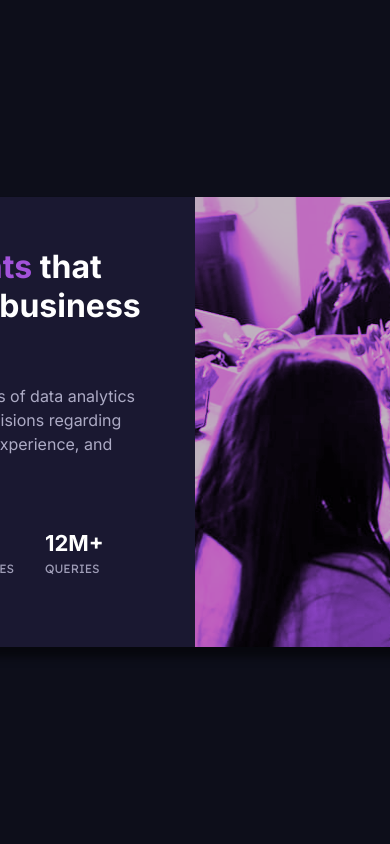
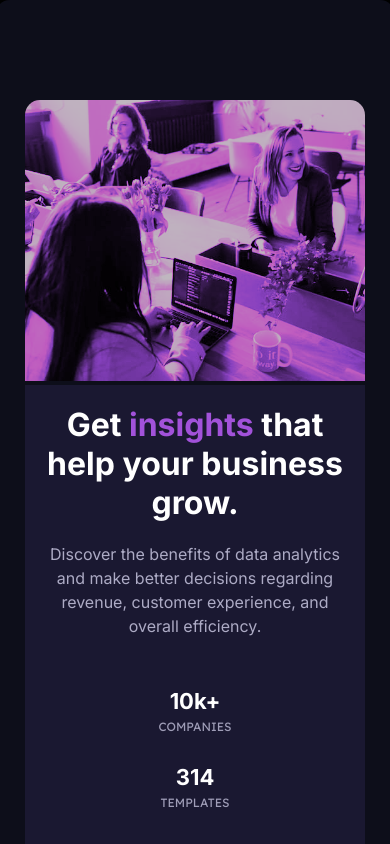
Before and after one commit to sparklaunch/02.StatsPreview, a Svelte app in the folder stats-preview/: page / in a window 390 px wide. Built offline with nearby package versions, Linux system fonts and the light colour scheme.

Commit message:
Add the mobile page

```diff
--- a/stats-preview/public/global.css
+++ b/stats-preview/public/global.css
@@ -2,4 +2,5 @@
   margin: 0;
   padding: 0;
   box-sizing: border-box;
+  transition: ease all 0.5s;
 }
--- a/stats-preview/src/App.svelte
+++ b/stats-preview/src/App.svelte
@@ -23,4 +23,9 @@
     height: 100%;
     background-color: rgb(13, 14, 26);
   }
+  @media screen and (max-width: 1440px) {
+    #app {
+      background-color: black;
+    }
+  }
 </style>
--- a/stats-preview/src/components/Card.svelte
+++ b/stats-preview/src/components/Card.svelte
@@ -21,4 +21,15 @@
     overflow: hidden;
     width: 800px;
   }
+  @media screen and (max-width: 1440px) {
+    #card {
+      flex-direction: column-reverse;
+      width: 400px;
+      padding: 100px 30px;
+      top: 0;
+      transform: translate(-50%, 0);
+      position: relative;
+      background-color: rgb(13, 14, 26);
+    }
+  }
 </style>
--- a/stats-preview/src/components/Figures.svelte
+++ b/stats-preview/src/components/Figures.svelte
@@ -30,4 +30,17 @@
     font-family: "Lexend Deca", sans-serif;
     font-size: 12px;
   }
+  @media screen and (max-width: 1440px) {
+    #figures {
+      display: flex;
+      flex-direction: column;
+      align-items: center;
+    }
+    #figures > div {
+      margin-bottom: 30px;
+    }
+    #figures > div > p {
+      text-align: center;
+    }
+  }
 </style>
--- a/stats-preview/src/components/Left.svelte
+++ b/stats-preview/src/components/Left.svelte
@@ -13,4 +13,13 @@
     width: 50%;
     padding: 50px;
   }
+  @media screen and (max-width: 1440px) {
+    #left {
+      width: 100%;
+      padding: 20px;
+      background-color: rgb(26, 24, 49);
+      border-bottom-left-radius: 15px;
+      border-bottom-right-radius: 15px;
+    }
+  }
 </style>
--- a/stats-preview/src/components/Right.svelte
+++ b/stats-preview/src/components/Right.svelte
@@ -10,4 +10,16 @@
     height: 100%;
     filter: sepia(100%) hue-rotate(230deg) saturate(500%) brightness(0.75);
   }
+  @media screen and (max-width: 1440px) {
+    #right {
+      width: 100%;
+      border-top-left-radius: 15px;
+      border-top-right-radius: 15px;
+      overflow: hidden;
+    }
+    #right > img {
+      height: auto;
+      width: 100%;
+    }
+  }
 </style>
--- a/stats-preview/src/components/Title.svelte
+++ b/stats-preview/src/components/Title.svelte
@@ -26,4 +26,12 @@
   .emphasized {
     color: rgb(162, 82, 218);
   }
+  @media screen and (max-width: 1440px) {
+    #title > h1 {
+      text-align: center;
+    }
+    #title > p {
+      text-align: center;
+    }
+  }
 </style>
```
